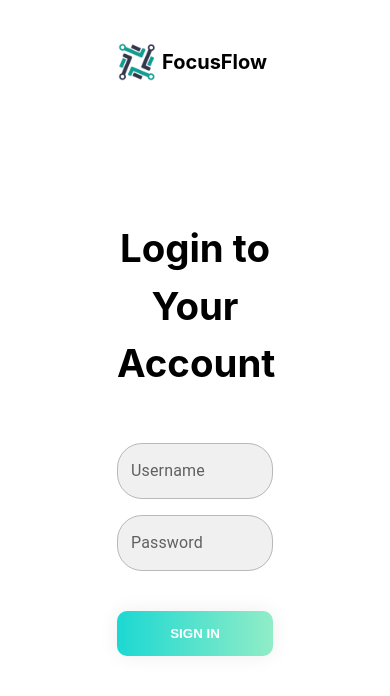
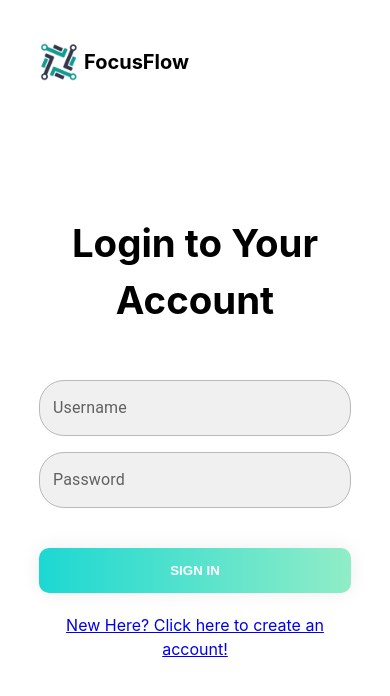
Before and after one commit to Nikolla2000/CS50W-Final-Project, a React (Vite) app in the folder client/: page /login in a window 390 px wide. Shown: the top 696 px of the page. Built offline with nearby package versions, Linux system fonts and the light colour scheme.

Commit message:
login page final styles

```diff
--- a/client/src/components/Login/login.css
+++ b/client/src/components/Login/login.css
@@ -70,6 +70,11 @@
     text-decoration: none;
 }
 
+.left-side-register-link {
+    margin-top: 20px;
+    display: none;
+}
+
 
 @media screen and (max-width:600px) {
     .login-page-wrapper {
@@ -78,6 +83,7 @@
 
     .login-left-side {
         margin: 0 auto;
+        width: auto;
     }
 
     .left-side-content {
@@ -87,4 +93,9 @@
     .login-right-side {
         display: none;
     }
+
+    .left-side-register-link {
+        display: block;
+    }
+
 }
--- a/client/src/pages/LoginPage.tsx
+++ b/client/src/pages/LoginPage.tsx
@@ -14,6 +14,9 @@ export default function LoginPage() {
                 </div>
                     <h2>Login to Your Account</h2>
                     <LoginForm/>
+                    <div className="left-side-register-link">
+                        <Link to="/">New Here? Click here to create an account!</Link>
+                    </div>
                 </div>
             </div>
             <div className="login-right-side">
```
